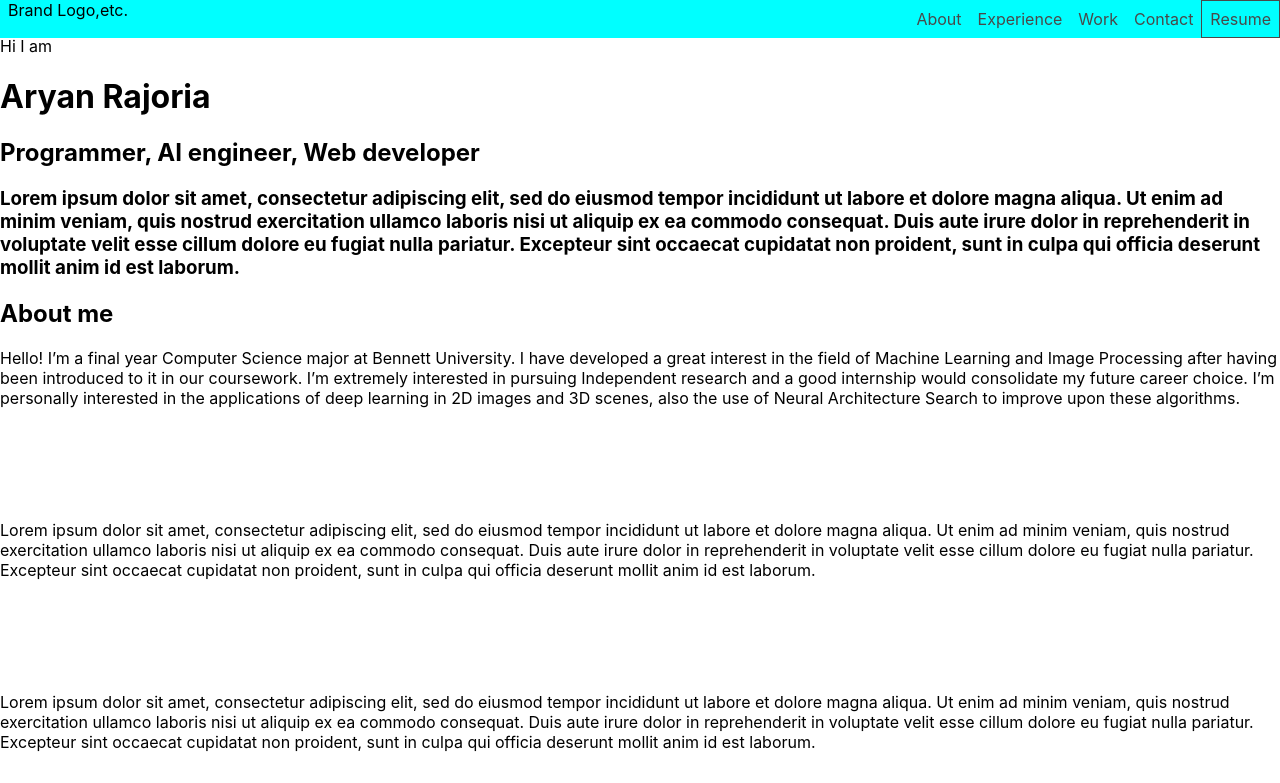
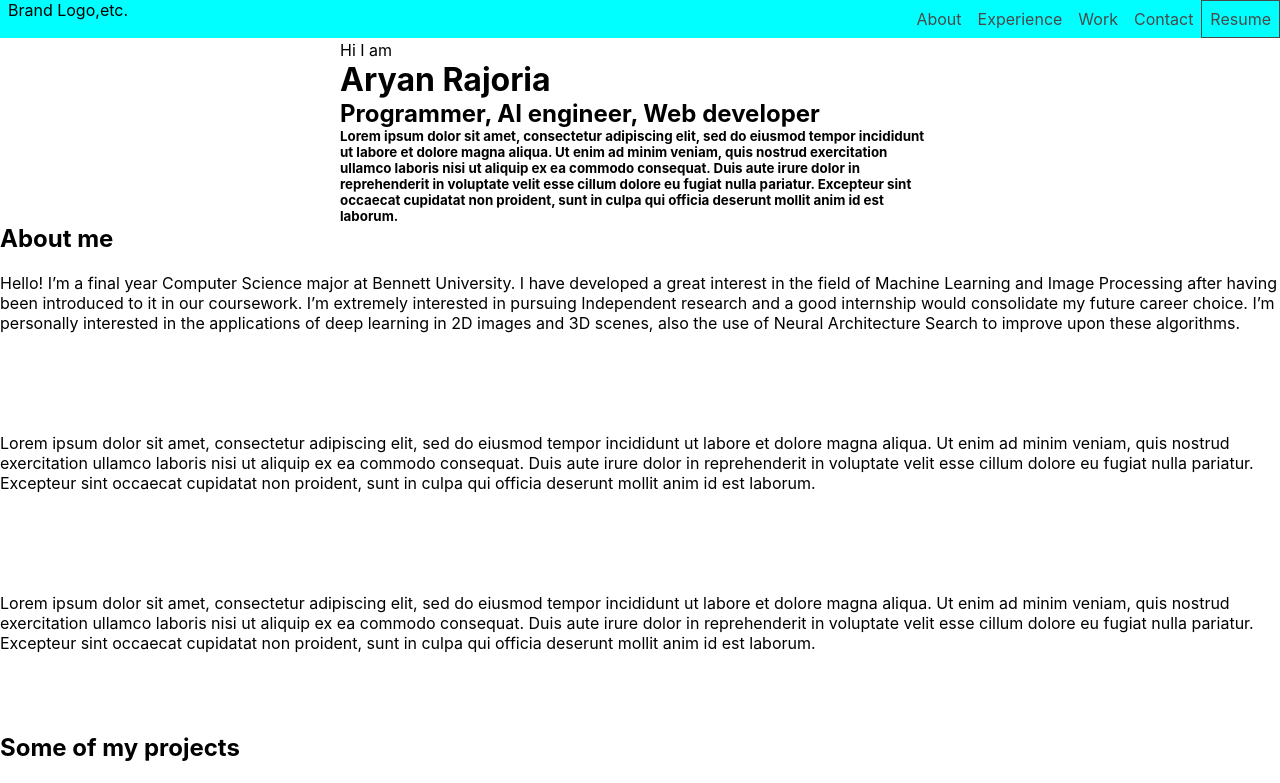
Before and after one commit to aryan-rajoria/Aryan-Rajoria.github.io, a React (Create React App) app: page / in a window 1280 px wide. Shown: the top 783 px of the page. Built offline with nearby package versions, Linux system fonts and the light colour scheme; the HTML template or start-up script is replaced by a standard one.

Commit message:
adding header css

```diff
--- a/src/pages/portfolio/header/header.css
+++ b/src/pages/portfolio/header/header.css
@@ -0,0 +1,26 @@
+.header {
+    width: 60%;
+    max-width: 600px;
+    margin: 0 auto;
+}
+
+.header_content {
+    display: flex;
+    justify-content: center;
+    align-items: flex-start;
+    flex-direction: column;
+}
+
+p {
+    margin: 20px 0 0 0;
+}
+h1 {
+    margin: 0;
+}
+h2 {
+    margin: 0;
+}
+h3 {
+    font-size: smaller;
+    margin: 0;
+}
--- a/src/pages/portfolio/header/header.jsx
+++ b/src/pages/portfolio/header/header.jsx
@@ -3,20 +3,23 @@ import React from "react";
 
 function header() {
     return (
-        <div classname="header">
+        <div className="header">
+            <div className="header_content">
                 <br />
                 <p>Hi I am</p>
                 <h1>Aryan Rajoria</h1>
                 <h2>Programmer, AI engineer, Web developer</h2>
                 <h3>
-                Lorem ipsum dolor sit amet, consectetur adipiscing elit, sed do
-                eiusmod tempor incididunt ut labore et dolore magna aliqua. Ut
-                enim ad minim veniam, quis nostrud exercitation ullamco laboris
-                nisi ut aliquip ex ea commodo consequat. Duis aute irure dolor
-                in reprehenderit in voluptate velit esse cillum dolore eu fugiat
-                nulla pariatur. Excepteur sint occaecat cupidatat non proident,
-                sunt in culpa qui officia deserunt mollit anim id est laborum.
+                    Lorem ipsum dolor sit amet, consectetur adipiscing elit, sed
+                    do eiusmod tempor incididunt ut labore et dolore magna
+                    aliqua. Ut enim ad minim veniam, quis nostrud exercitation
+                    ullamco laboris nisi ut aliquip ex ea commodo consequat.
+                    Duis aute irure dolor in reprehenderit in voluptate velit
+                    esse cillum dolore eu fugiat nulla pariatur. Excepteur sint
+                    occaecat cupidatat non proident, sunt in culpa qui officia
+                    deserunt mollit anim id est laborum.
                 </h3>
+            </div>
         </div>
     );
 }
```
Lines whose indentation alone changed are shown as unchanged.
